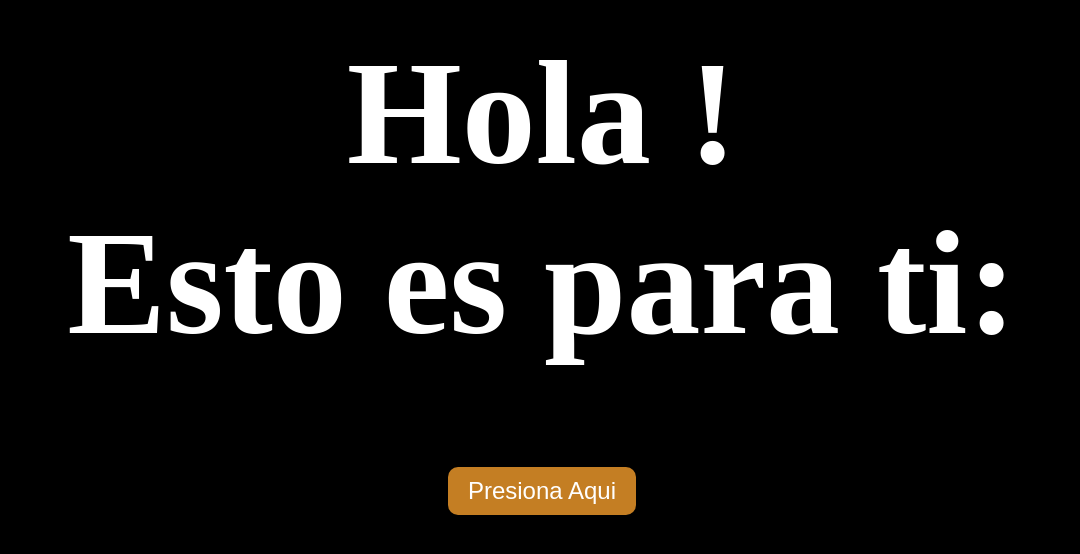
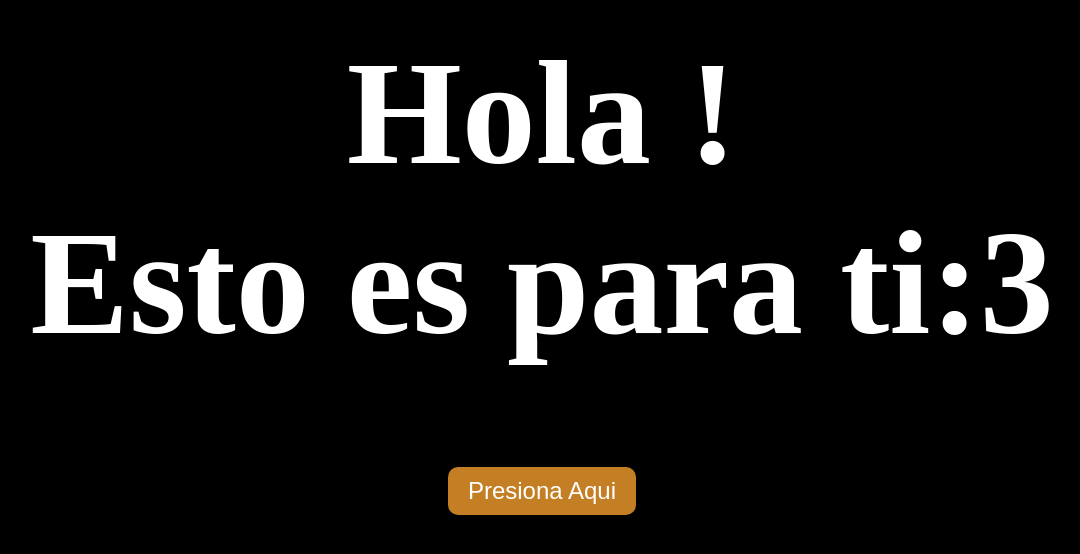
Before and after one commit to LuisMarin1/Flores, a plain HTML site: page index.html in a window 1280 px wide. Shown: the part 178-732 px from the top of the page, without its empty margins (98-1178 px from the left). Drawn offline with Linux system fonts and the light colour scheme.

Commit message:
Update index.html

```diff
--- a/index.html
+++ b/index.html
@@ -7,7 +7,7 @@
     <link rel="stylesheet" href="css/inicio.css">
 </head>
 <body>
-    <h1>Hola ! <br>Esto es para ti:</h1>
+    <h1>Hola ! <br>Esto es para ti:3</h1>
     <a href="flower.html"><button >Presiona Aqui</button></a>
 </body>
 </html>
```
